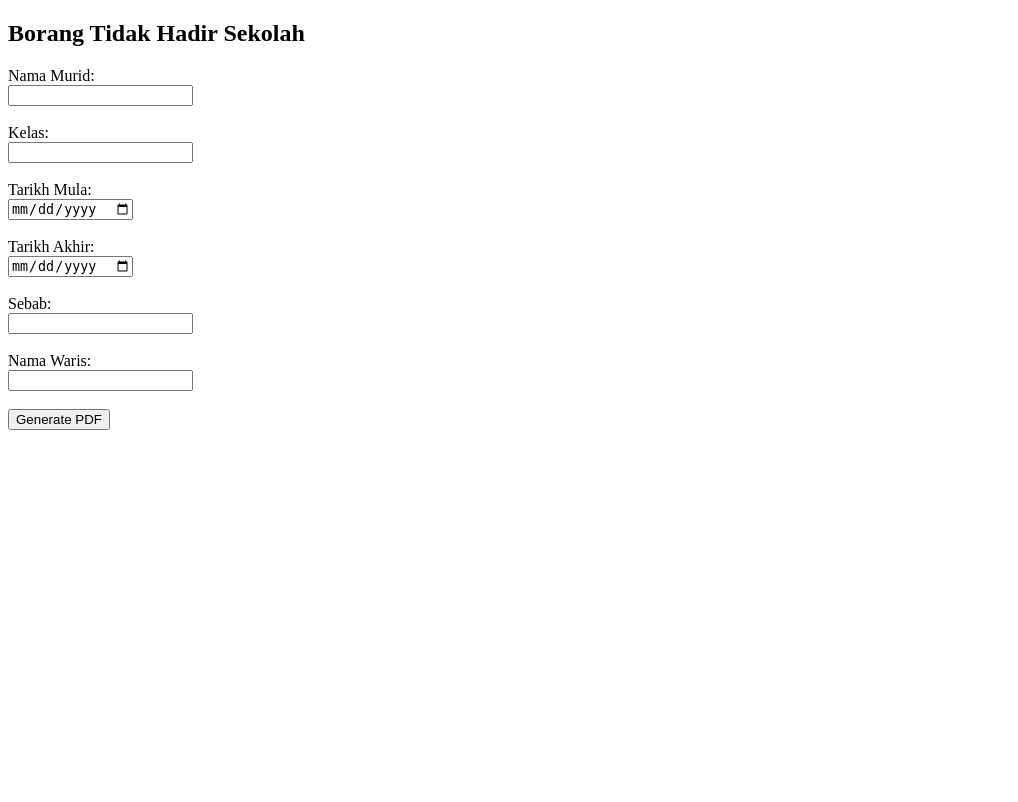
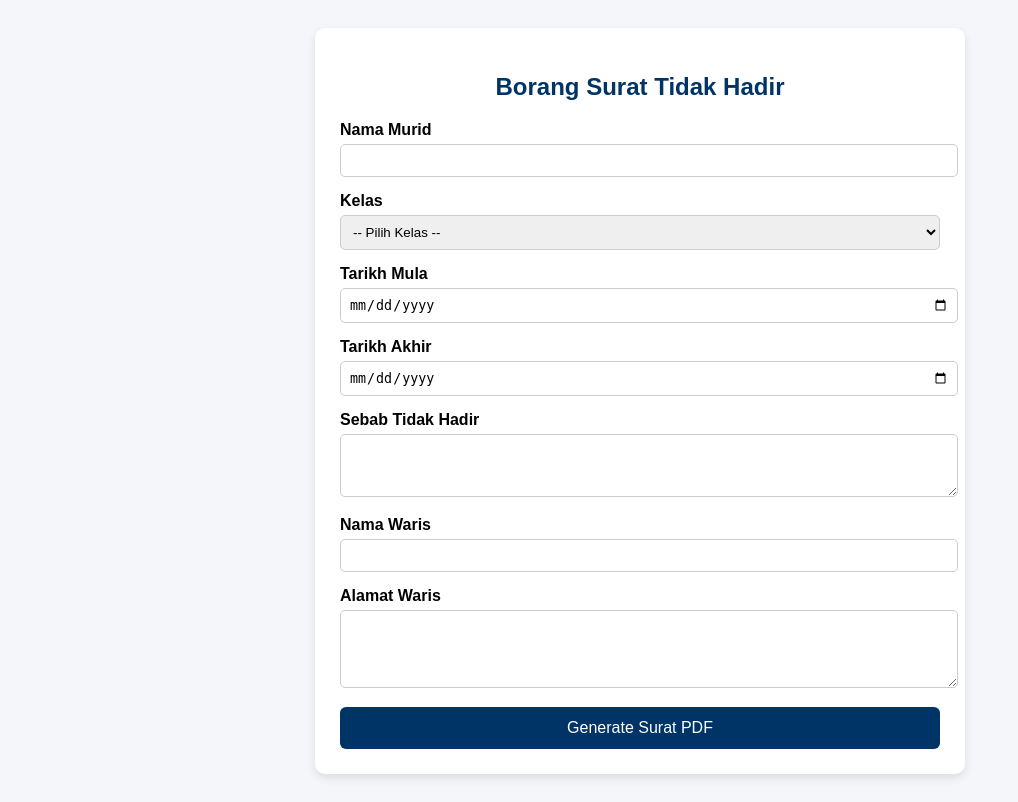
Before and after one commit to asyrafabdzawawi/surattunjuksebab, a Flask app: page / in a window 1280 px wide. Shown: the whole page, without its empty margins (0-1018 px from the left). Before the commit the page ends 430 px from the top, so only its background shows below. Run offline with Flask 3, Linux system fonts and the light colour scheme.

Commit message:
Update form.html

```diff
--- a/templates/form.html
+++ b/templates/form.html
@@ -1,30 +1,89 @@
 <!DOCTYPE html>
 <html>
 <head>
-    <title>Surat Tidak Hadir</title>
+    <title>Borang Tidak Hadir Sekolah</title>
+    <meta name="viewport" content="width=device-width, initial-scale=1">
+    <style>
+        body {
+            font-family: Arial, sans-serif;
+            background: #f4f6f9;
+            padding: 20px;
+        }
+        .container {
+            max-width: 600px;
+            background: white;
+            padding: 25px;
+            border-radius: 10px;
+            box-shadow: 0 4px 10px rgba(0,0,0,0.1);
+            margin: auto;
+        }
+        h2 {
+            text-align: center;
+            color: #003366;
+        }
+        label {
+            font-weight: bold;
+        }
+        input, select, textarea {
+            width: 100%;
+            padding: 8px;
+            margin-top: 5px;
+            margin-bottom: 15px;
+            border-radius: 5px;
+            border: 1px solid #ccc;
+        }
+        button {
+            width: 100%;
+            padding: 12px;
+            background: #003366;
+            color: white;
+            border: none;
+            border-radius: 6px;
+            font-size: 16px;
+            cursor: pointer;
+        }
+        button:hover {
+            background: #0055aa;
+        }
+    </style>
 </head>
 <body>
-    <h2>Borang Tidak Hadir Sekolah</h2>
+
+<div class="container">
+    <h2>Borang Surat Tidak Hadir</h2>
+
     <form action="/generate" method="post">
-        Nama Murid:<br>
-        <input type="text" name="nama" required><br><br>
 
-        Kelas:<br>
-        <input type="text" name="kelas" required><br><br>
+        <label>Nama Murid</label>
+        <input type="text" name="nama" required>
 
-        Tarikh Mula:<br>
-        <input type="date" name="tarikh_mula" required><br><br>
+        <label>Kelas</label>
+        <select name="kelas" required>
+            <option value="">-- Pilih Kelas --</option>
+            <option value="4 AMBER">4 AMBER</option>
+            <option value="5 AMBER">5 AMBER</option>
+            <option value="6 AMBER">6 AMBER</option>
+        </select>
 
-        Tarikh Akhir:<br>
-        <input type="date" name="tarikh_akhir" required><br><br>
+        <label>Tarikh Mula</label>
+        <input type="date" name="tarikh_mula" required>
 
-        Sebab:<br>
-        <input type="text" name="sebab" required><br><br>
+        <label>Tarikh Akhir</label>
+        <input type="date" name="tarikh_akhir" required>
 
-        Nama Waris:<br>
-        <input type="text" name="nama_waris" required><br><br>
+        <label>Sebab Tidak Hadir</label>
+        <textarea name="sebab" rows="3" required></textarea>
 
-        <button type="submit">Generate PDF</button>
+        <label>Nama Waris</label>
+        <input type="text" name="nama_waris" required>
+
+        <label>Alamat Waris</label>
+        <textarea name="alamat_waris" rows="4" required></textarea>
+
+        <button type="submit">Generate Surat PDF</button>
+
     </form>
+</div>
+
 </body>
 </html>
```
